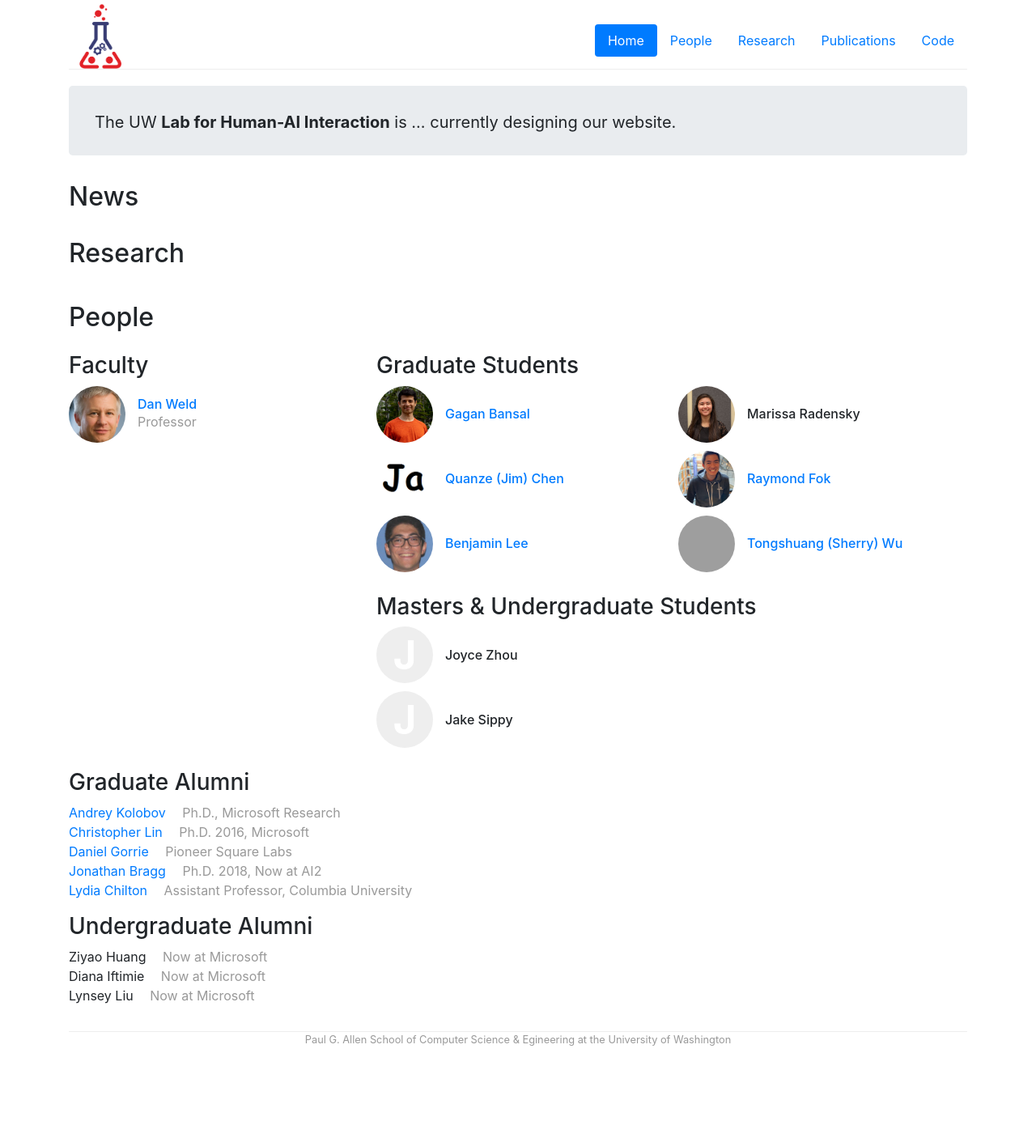
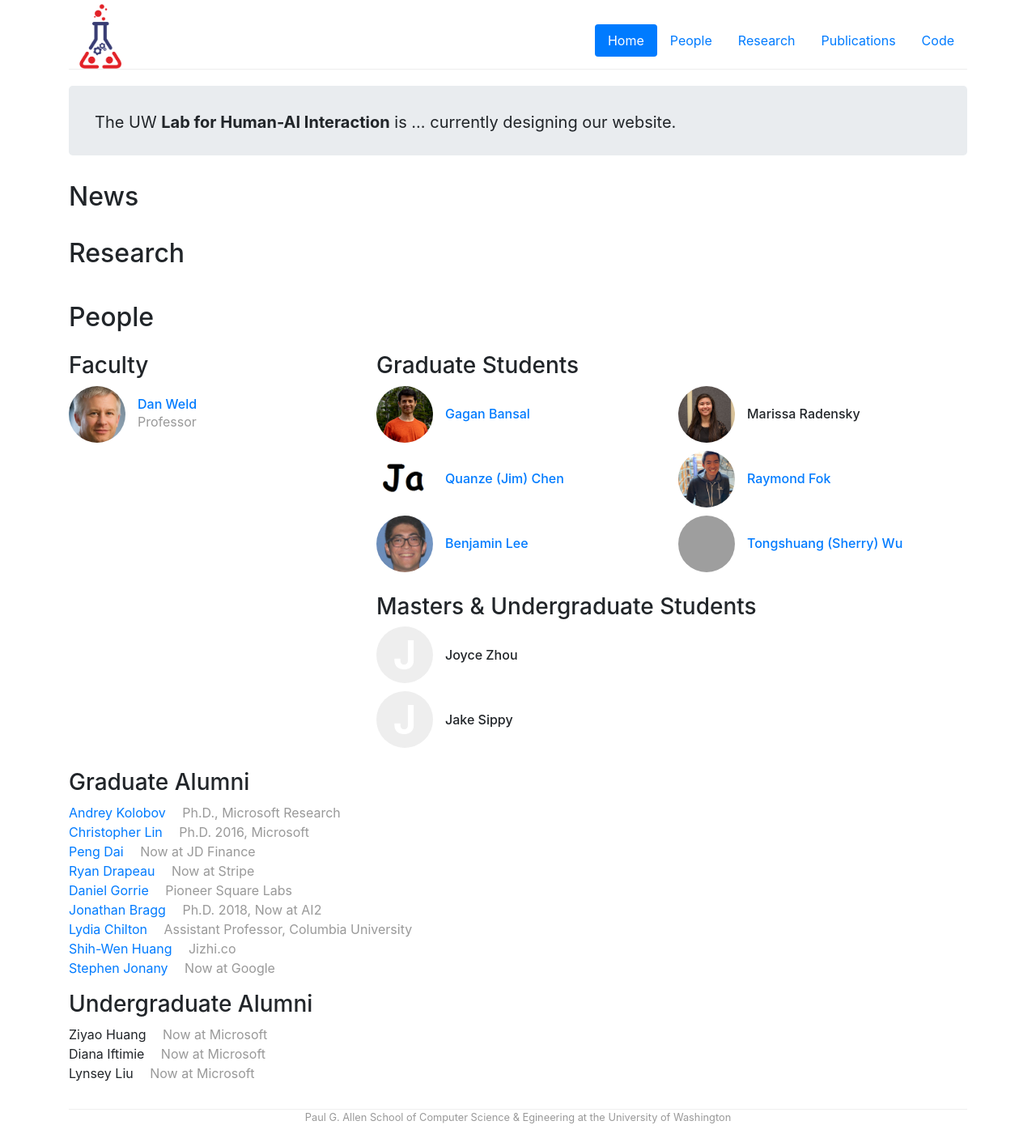
Before and after one commit to uw-hai/uw-hai.github.io, a Jekyll site: the page built from index.html, in a window 1280 px wide. Shown: the whole page at 81% size. Built offline with Jekyll 4.4.1, drawn with Linux system fonts in a browser that asks for light colours; before the commit the page ends 1310 px from its top, so only the background shows below that; grey boxes are pictures that could not be loaded.

Commit message:
Update people

```diff
--- a/_data/people.yml
+++ b/_data/people.yml
@@ -77,10 +77,22 @@ akolobov:
 
 chrislin:
     display_name: "Christopher Lin"
-    webpage: "https://www.jonathanbragg.com/"
+    webpage: "https://www.christopherhlin.com/"
     role: alum
     image: /img/people/chrislin.jpg
     bio: "Ph.D. 2016, Microsoft"
+
+dai:
+    display_name: "Peng Dai"
+    role: alum
+    bio: "Now at JD Finance"
+    webpage: "https://www.linkedin.com/in/daipeng/"
+
+drapeau:
+    display_name: "Ryan Drapeau"
+    role: alum
+    bio: "Now at Stripe"
+    webpage: "https://www.linkedin.com/in/rdrapeau"
 
 dgorrie:
     display_name: "Daniel Gorrie"
@@ -103,6 +115,18 @@ hmslydia:
     image: /img/people/lydia.jpg
     bio: "Assistant Professor, Columbia University"
 
+wen:
+    display_name: "Shih-Wen Huang"
+    role: alum
+    webpage: "//www.linkedin.com/in/shih-wen-huang-149b7757"
+    bio: "Jizhi.co"
+
+jonany:
+    display_name: "Stephen Jonany"
+    role: alum
+    bio: "Now at Google"
+    webpage: "//www.linkedin.com/in/stephen-jonany-81b89429"
+
 # Undergrads
 # Alphabetical order
 
```
